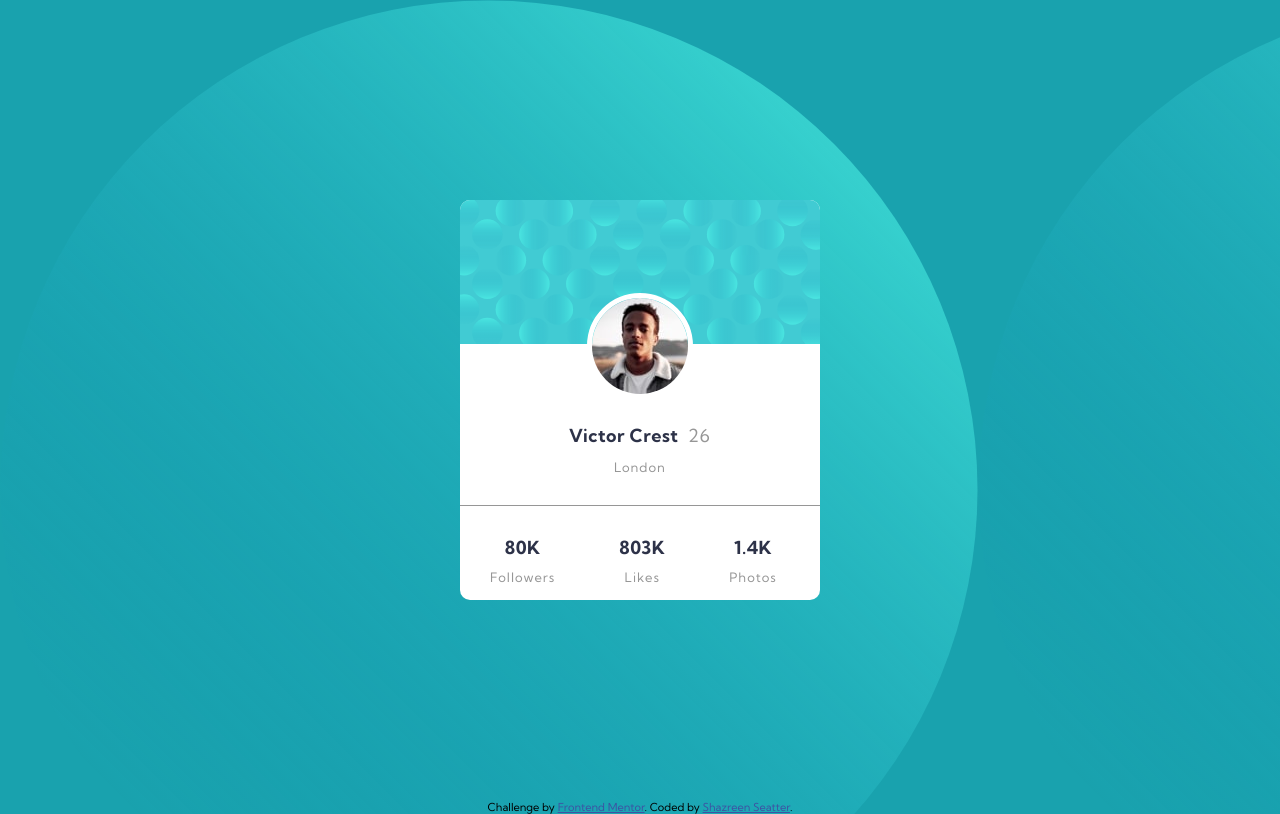
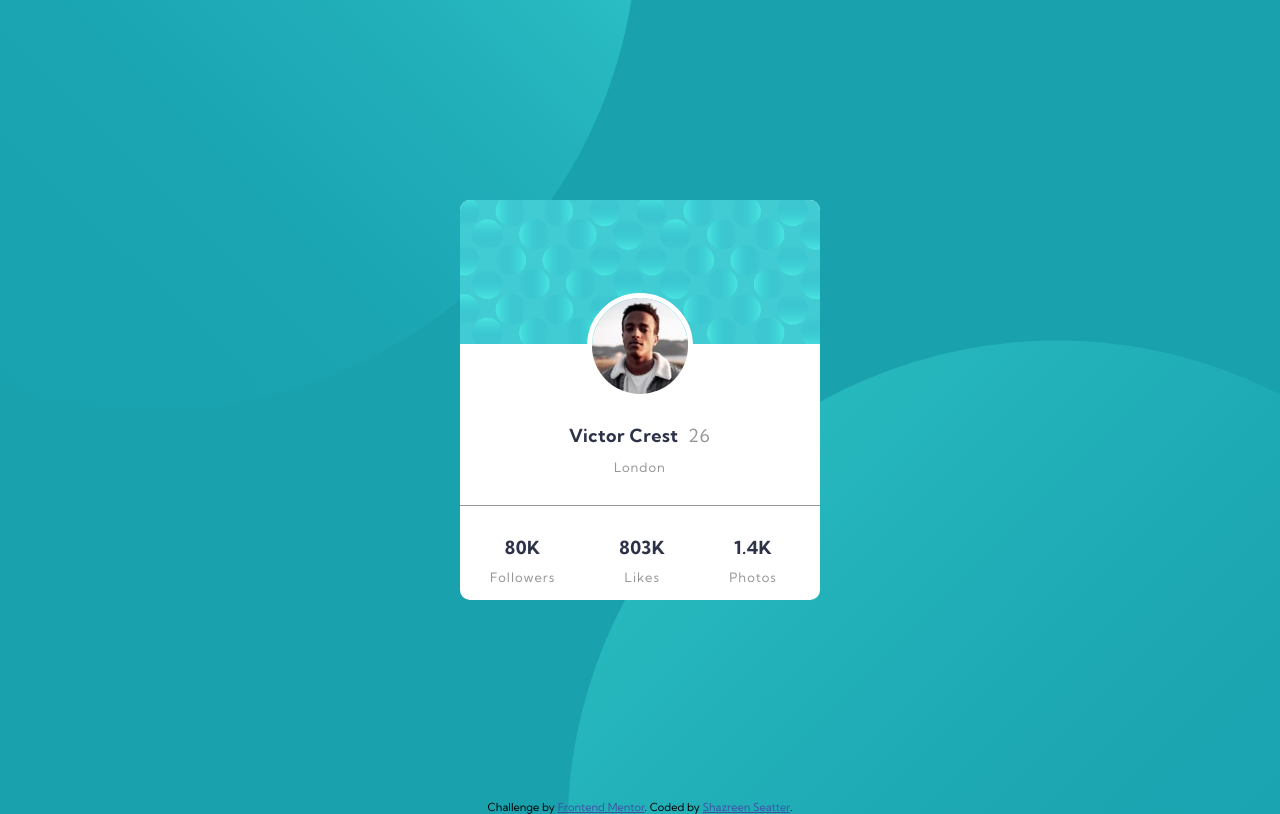
Before and after one commit to ShazSeatter/Profile-Card-Component-, a plain HTML site: page profile-card-component-main/index.html in a window 1280 px wide. Drawn offline with Linux system fonts and the light colour scheme.

Commit message:
positioned background images

```diff
--- a/profile-card-component-main/styles.css
+++ b/profile-card-component-main/styles.css
@@ -5,12 +5,14 @@
   box-sizing: border-box;
 }
 
+
 body {
     font-family: 'Kumbh Sans', sans-serif;
-    background-image: url(../images/bg-pattern-top.svg);
+    background-image: url(./images/bg-pattern-top.svg), url(./images/bg-pattern-bottom.svg);
     background-color: hsl(185, 75%, 39%);
+    background-repeat: no-repeat;
+    background-position: -9cm -15cm, 15cm  9cm;
 }
-
 
 .container {
   display: flex;
```
